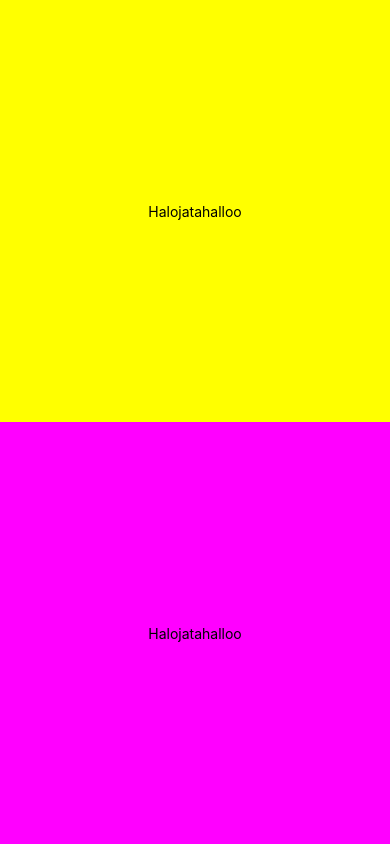
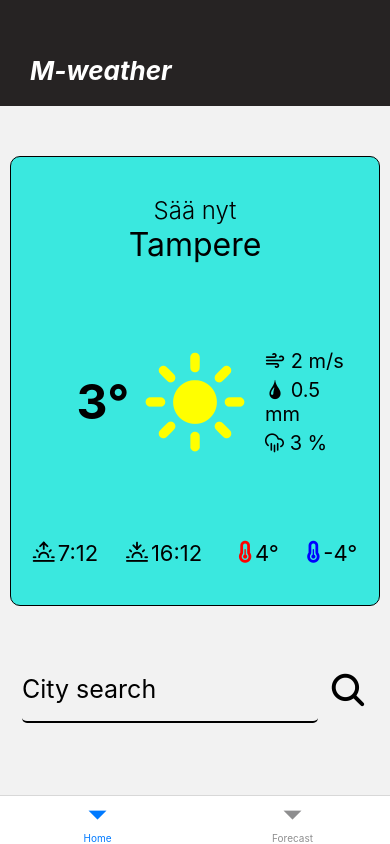
Before and after one commit to vsuusi/WeatherApp-ReactNative, a React Native app: screen /Home in a window 390 px wide. Built offline with nearby package versions, Linux system fonts and the light colour scheme.

Commit message:
layout done for mainpage

```diff
--- a/App.js
+++ b/App.js
@@ -1,6 +1,10 @@
-import { StatusBar } from 'expo-status-bar';
 import React from 'react';
 import { StyleSheet, Text, View } from 'react-native';
+import { NavigationContainer } from '@react-navigation/native';
+import { createBottomTabNavigator } from '@react-navigation/bottom-tabs';
+
+import BottomNavBar from './components/BottomNavBar';
+import Header from './components/Header';
 
 /*
   - web palvelu/REST api
@@ -12,30 +16,18 @@ import { StyleSheet, Text, View } from 'react-native';
 
 export default function App() {
   return (
-    <>
-      <View style={styles.container}>
-        <Text>Halojatahalloo</Text>
-        <StatusBar style="auto" />
-      </View>
-      <View style={styles.container2}>
-        <Text>Halojatahalloo</Text>
-        <StatusBar style="auto" />
-      </View>
-    </>
+      <NavigationContainer>
+        <Header/>
+        <BottomNavBar/>
+      </NavigationContainer>
   );
 }
 
 const styles = StyleSheet.create({
   container: {
     flex: 1,
-    backgroundColor: '#ff0',
+    backgroundColor: '#fff',
     alignItems: 'center',
     justifyContent: 'center',
-  },
-  container2: {
-    flex: 1,
-    backgroundColor: '#f0f',
-    alignItems: 'center',
-    justifyContent: 'center',
-  },
+  }
 });
--- a/components/BottomNavBar.js
+++ b/components/BottomNavBar.js
@@ -0,0 +1,20 @@
+import React from 'react';
+import { createBottomTabNavigator } from '@react-navigation/bottom-tabs';
+import { StatusBar } from 'expo-status-bar';
+
+import ForecastScreen from '../screens/ForecastScreen';
+import HomeScreen from '../screens/HomeScreen';
+
+const BottomTab = createBottomTabNavigator();
+
+export default function BottomNavBar() {
+    return(
+        <>
+            <BottomTab.Navigator title>
+                <BottomTab.Screen name="Home" component={HomeScreen} options={{ headerShown: false}}/>
+                <BottomTab.Screen name="Forecast" component={ForecastScreen} options={{ headerShown: false}}/>
+            </BottomTab.Navigator>
+            <StatusBar style="auto"/>
+        </>
+    );
+};
--- a/components/CurrWeather.js
+++ b/components/CurrWeather.js
@@ -0,0 +1,110 @@
+import React from "react";
+import { Text, View, StyleSheet } from "react-native";
+import Icons from '@expo/vector-icons/Ionicons';
+import { Feather } from '@expo/vector-icons';
+import { Entypo } from '@expo/vector-icons';
+import { FontAwesome6 } from '@expo/vector-icons';
+
+export default function CurrWeather () {
+
+    const cityName = "Tampere";
+    const temp = 3;
+    const windSpeed = 2;
+    const rain = 0.5;
+    const humidity = 3;
+    const sunRise = "7:12";
+    const sunSet = "16:12";
+    const maxTemp = 4;
+    const minTemp = -4;
+
+    return(
+        <View style={styles.wrapper}>
+            <View style={styles.top_row}>
+                <Text style={styles.sää_nyt}>Sää nyt</Text>
+                <Text style={styles.city_name}>{cityName}</Text>
+            </View>
+            <View style={styles.middle_row}>
+                <View style={styles.left_and_right}>
+                    <Text style={{fontSize: 48, fontWeight: 'bold', paddingLeft: 25}}>{temp}°</Text>
+                </View>
+                <Icons name="sunny" size={110} color={"yellow"}/>
+                <View style={styles.left_and_right}>
+                    <Text style={styles.middle_row_item}>
+                        <Feather name="wind" size={20} color="black"/> {windSpeed} m/s
+                    </Text>
+                    <Text style={styles.middle_row_item}>
+                        <Entypo name="drop" size={20} color="black" /> {rain} mm
+                    </Text>
+                    <Text style={styles.middle_row_item}>
+                        <Feather name="cloud-rain" size={19} color="black" /> {humidity} %
+                    </Text>
+                </View>
+            </View>
+            <View style={styles.bottom_row}>
+                <Feather name="sunrise" size={22} color="black" />
+                <Text style={styles.bottom_row_item}>{sunRise}    </Text>
+                <Feather name="sunset" size={22} color="black" />
+                <Text style={styles.bottom_row_item}>{sunSet}</Text>
+                <View style={{marginHorizontal: 15}}/>
+                <FontAwesome6 name="temperature-half" size={22} color="red" />
+                <Text style={styles.bottom_row_item}>{maxTemp}°    </Text>
+                <FontAwesome6 name="temperature-half" size={22} color="blue" />
+                <Text style={styles.bottom_row_item}>{minTemp}°</Text>
+            </View>
+        </View>
+    );
+};
+
+const styles = StyleSheet.create({
+    wrapper:
+    {
+        borderWidth: 1,
+        flex: 5,
+        backgroundColor: "#3ae8df",
+        margin: 10,
+        marginTop: 50,
+        borderRadius: 10,
+        justifyContent: 'space-around',
+        alignItems: 'center',
+
+    },
+    top_row:
+    {
+        alignItems: 'center'
+    },
+    sää_nyt:
+    {
+        fontSize: 24,
+        fontWeight: '300'
+    },
+    city_name:
+    {
+        fontSize: 32
+    },
+    left_and_right:
+    {
+        width: '33%',
+        justifyContent: 'center',
+        alignItems: 'flex-start',
+        paddingLeft: 15,
+        gap: 5
+    },
+    middle_row:
+    {
+        flexDirection: 'row',
+        justifyContent: 'center',
+    },
+    middle_row_item:
+    {
+        fontSize: 20
+    },
+    bottom_row:
+    {
+        flexDirection: 'row',
+        gap: 3
+    },
+    bottom_row_item:
+    {
+        fontSize: 22
+    },
+});
--- a/components/Header.js
+++ b/components/Header.js
@@ -0,0 +1,26 @@
+import React from "react";
+import { Text, View, StyleSheet } from "react-native";
+
+export default function Header() {
+    return (
+        <View style={styles.headerContainer}>
+            <Text style={styles.headerFont}>M-weather</Text>
+        </View>
+    );
+};
+
+const styles = StyleSheet.create({
+    headerContainer: {
+      backgroundColor: '#262323',
+      justifyContent: 'center',
+      paddingTop: 55,
+      paddingLeft: 30,
+      paddingBottom: 20
+    },
+    headerFont: {
+        fontSize: 26,
+        fontStyle: 'italic',
+        fontWeight: 'bold',
+        color: '#fff',
+    }
+  });
--- a/components/SearchBar.js
+++ b/components/SearchBar.js
@@ -0,0 +1,75 @@
+import React, { useState } from "react";
+import { Text,
+  TextInput,
+  View,
+  Platform,
+  StyleSheet,
+  KeyboardAvoidingView,
+  TouchableWithoutFeedback,
+  Alert,
+  Pressable
+ } from "react-native";
+import Icons from '@expo/vector-icons/Ionicons';
+
+export default function SearchBar() {
+
+  const [city, setCity] = React.useState("");
+  const btn = "title";
+
+  return(
+    <>
+    <KeyboardAvoidingView
+        style={styles.keyboarwrapper}
+        behavior={Platform.OS === 'ios' ? 'padding' : 'height'}
+        keyboardVerticalOffset="80"
+        >
+
+          <View style={styles.wrapper}>
+            <TextInput
+              style={styles.input}
+              onChangeText={setCity}
+              value={city}
+              placeholder="City search"
+              mode="outlined"
+              />
+            <Pressable
+              style={styles.button}
+              onPress={() => Alert.alert('Simple Button pressed')}>
+              <Icons name="search" size={40} color={"black"}/>
+            </Pressable>
+          </View>
+          </KeyboardAvoidingView>
+    </>
+  );
+};
+
+const styles = StyleSheet.create({
+  keyboarwrapper: {
+    flex: 2
+  },
+  wrapper:
+  {
+      flex: 1,
+      margin: 10,
+      marginBottom: 40,
+      borderRadius: 10,
+      flexDirection: 'row',
+      alignItems: 'center',
+      justifyContent: 'center'
+  },
+  input:
+  {
+    marginRight: 10,
+    height: '50%',
+    width: '80%',
+    fontSize: 25,
+    borderBottomWidth: 2,
+    borderRadius: 5
+  },
+  label:
+  {
+    marginTop: 20,
+    fontSize: 18,
+    textAlign: 'center'
+  },
+});
--- a/package.json
+++ b/package.json
@@ -9,14 +9,15 @@
     "web": "expo start --web"
   },
   "dependencies": {
+    "@react-navigation/bottom-tabs": "^6.5.16",
     "@react-navigation/native": "^6.1.14",
     "@react-navigation/native-stack": "^6.9.22",
     "expo": "~50.0.8",
     "expo-status-bar": "~1.11.1",
     "react": "18.2.0",
     "react-native": "0.73.4",
-    "react-native-screens": "~3.29.0",
-    "react-native-safe-area-context": "4.8.2"
+    "react-native-safe-area-context": "4.8.2",
+    "react-native-screens": "~3.29.0"
   },
   "devDependencies": {
     "@babel/core": "^7.20.0"
--- /dev/null
+++ b/screens/ForecastScreen.js
@@ -0,0 +1,10 @@
+import React from "react";
+import { View, Text } from "react-native";
+
+export default function ForecastScreen() {
+    return (
+        <View>
+            <Text>Forecast screen</Text>
+        </View>
+    );
+};
--- /dev/null
+++ b/screens/HomeScreen.js
@@ -0,0 +1,14 @@
+import React from "react";
+import { View, Text } from "react-native";
+
+import CurrWeather from "../components/CurrWeather";
+import SearchBar from "../components/SearchBar";
+
+export default function HomeScreen() {
+    return (
+        <>
+            <CurrWeather/>
+            <SearchBar/>
+        </>
+    );
+};
```
Also changed, not shown: assets/fonts/Lobster-Regular.ttf (added), 1 other file (tests, documents, lock files or other folders).
